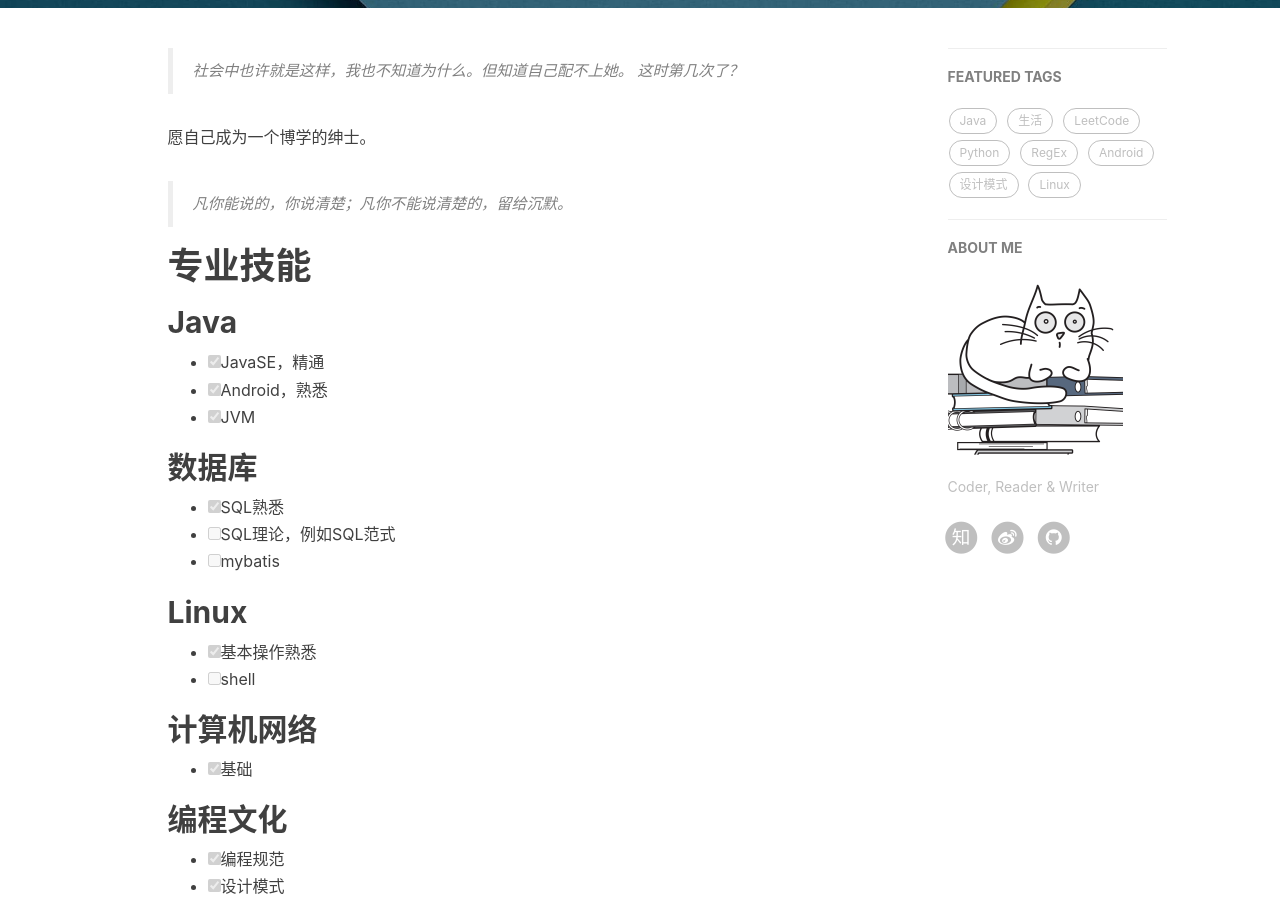
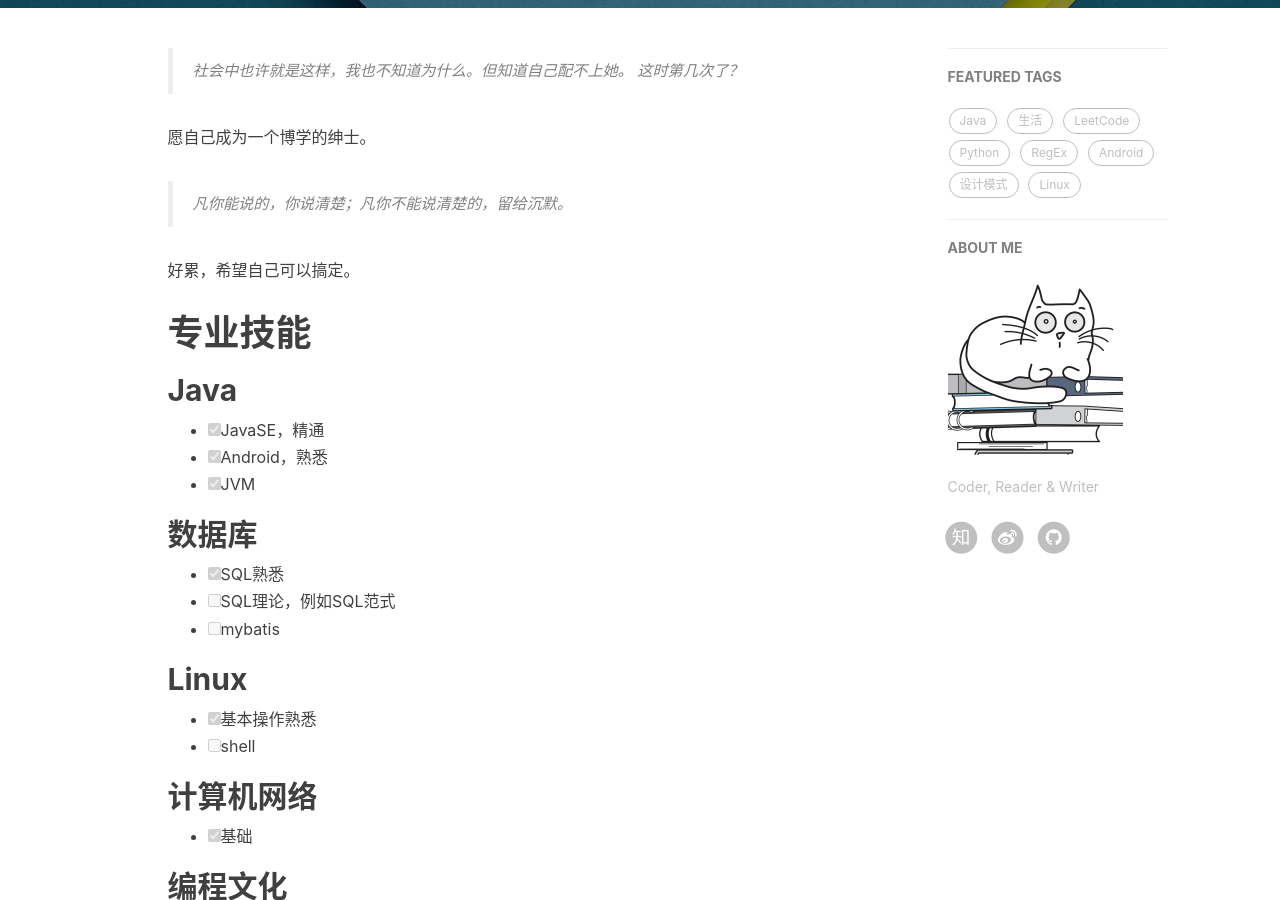
Before and after one commit to fxleyu/fxleyu.github.io, a Jekyll site: the page built from about.md, in a window 1280 px wide and 900 px high, scrolled down 390 px. Built offline with Jekyll 4.4.1, drawn with Linux system fonts in a browser that asks for light colours; nearby versions of some CDN libraries; comment, search, counter and statistics services are not loaded.

Commit message:
UPDATE about

```diff
--- a/about.md
+++ b/about.md
@@ -9,6 +9,9 @@ title: About
 愿自己成为一个博学的绅士。
 
 > 凡你能说的，你说清楚；凡你不能说清楚的，留给沉默。
+
+
+好累，希望自己可以搞定。
 
 
 # 专业技能
```
